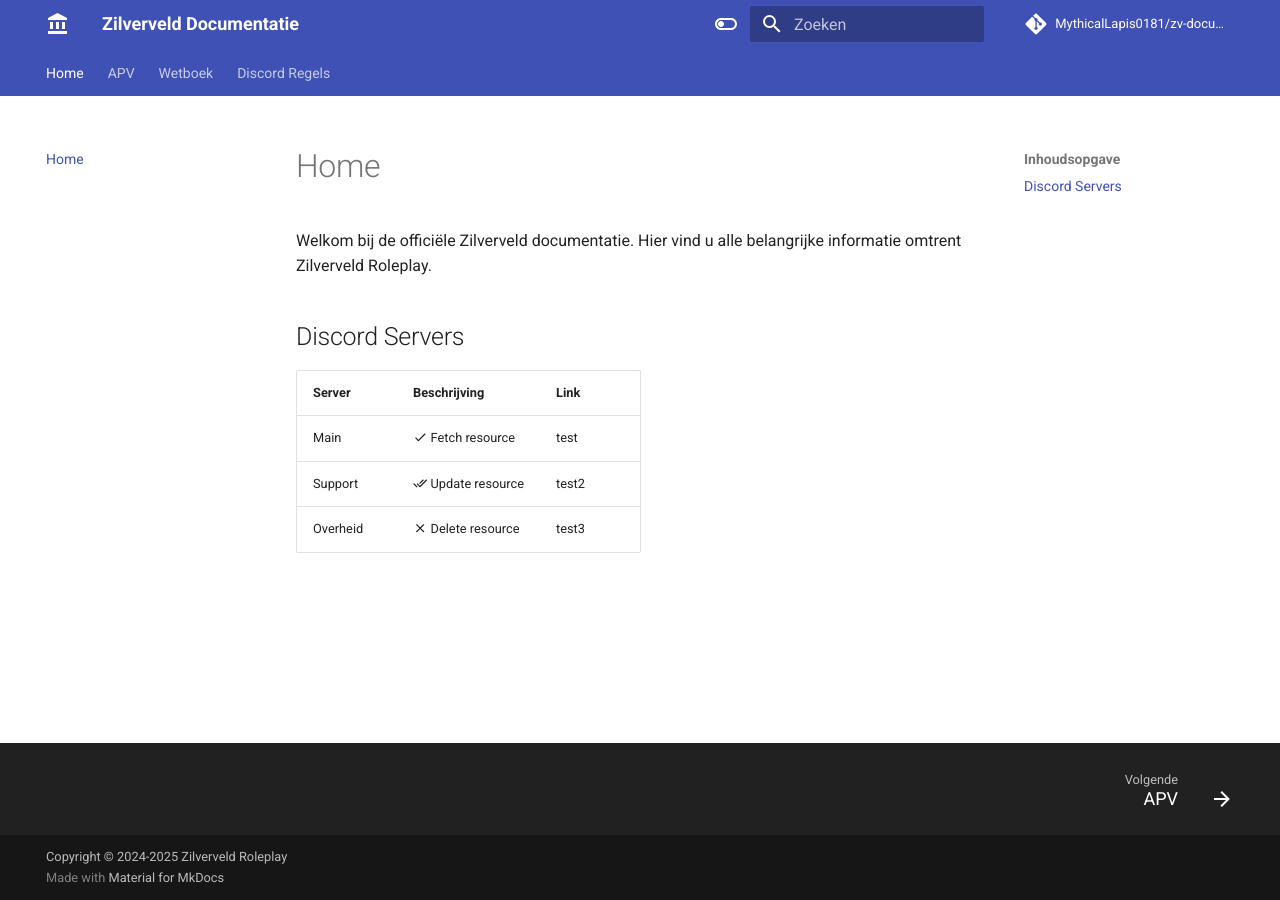
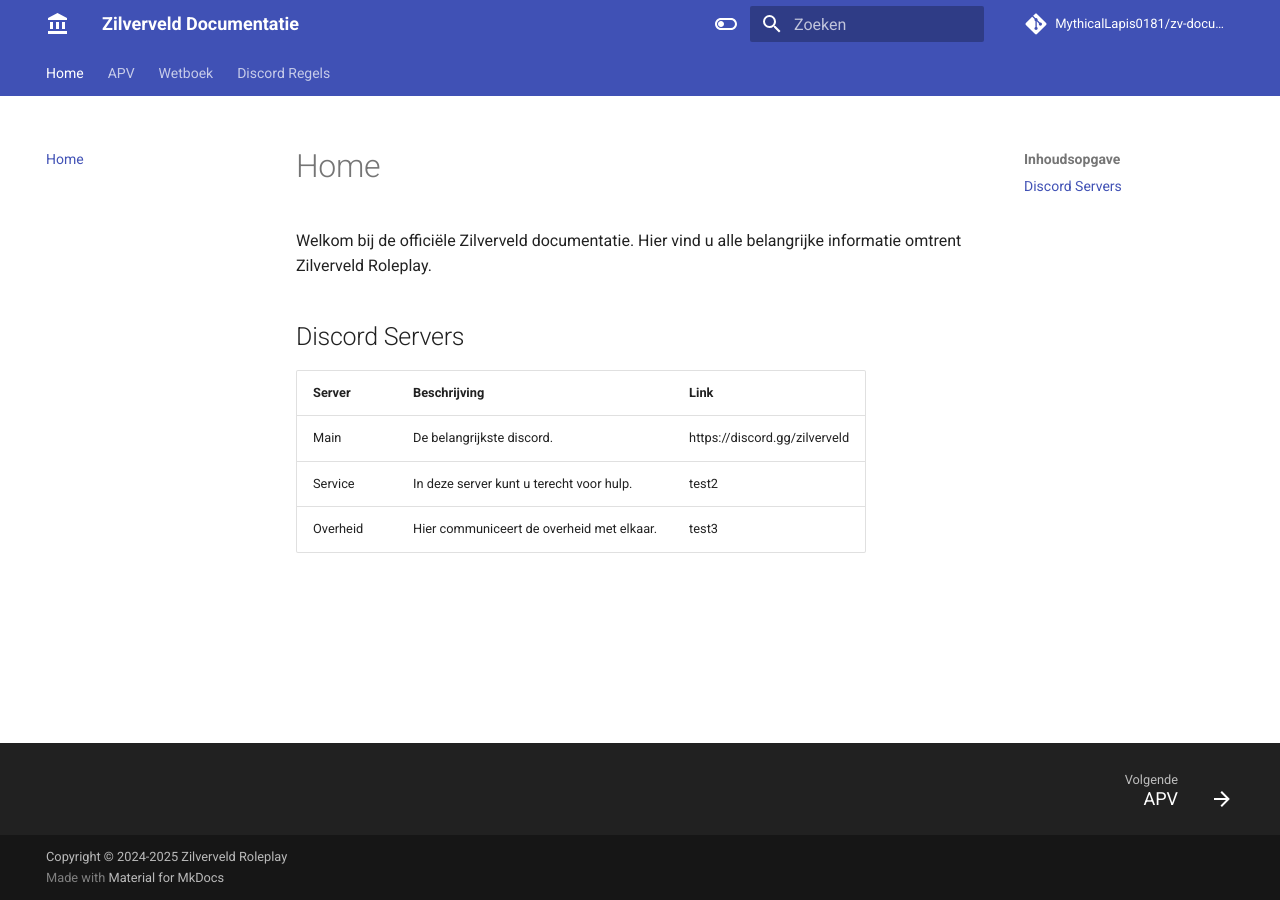
Before and after one commit to MythicalLapis0181/zv-documentatie, an MkDocs documentation site: the page built from docs/index.md, in a window 1280 px wide. Built offline with MkDocs 1.6.1 and Material for MkDocs 9.7.7, drawn with Linux system fonts in a browser that asks for light colours; comment, search, counter and statistics services are not loaded.

Commit message:
Update index.md

```diff
--- a/docs/index.md
+++ b/docs/index.md
@@ -2,8 +2,8 @@
 Welkom bij de officiële Zilverveld documentatie. Hier vind u alle belangrijke informatie omtrent Zilverveld Roleplay.
 
 ## Discord Servers
-| Server      | Beschrijving                         | Link                  |
-| ----------- | ------------------------------------ | --------------------- |
-| Main        | :material-check:     Fetch resource  | test                  |
-| Support     | :material-check-all: Update resource | test2                 |
-| Overheid    | :material-close:     Delete resource | test3                 |
+| Server      | Beschrijving                              | Link                          |
+| ----------- | ----------------------------------------- | ----------------------------- |
+| Main        | De belangrijkste discord.                 | https://discord.gg/zilverveld |
+| Service     | In deze server kunt u terecht voor hulp.  | test2                         |
+| Overheid    | Hier communiceert de overheid met elkaar. | test3                         |
```
